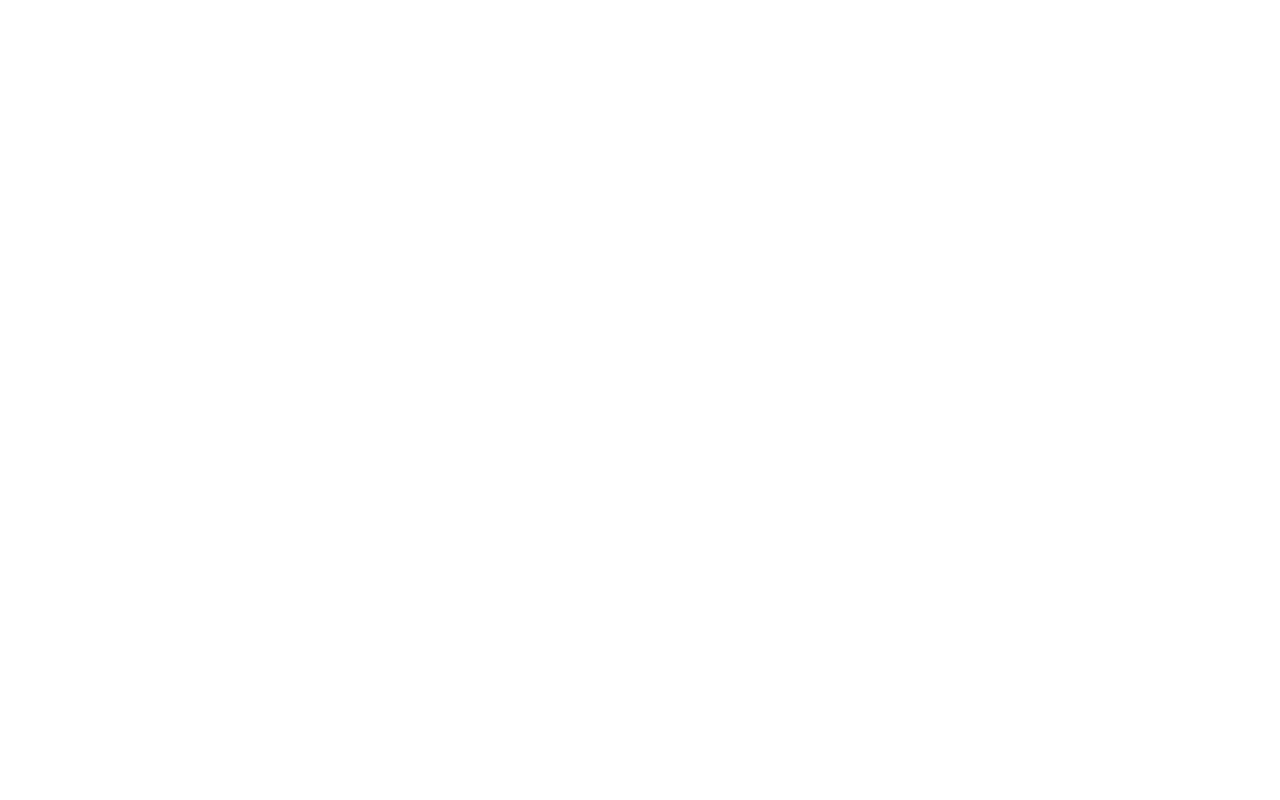
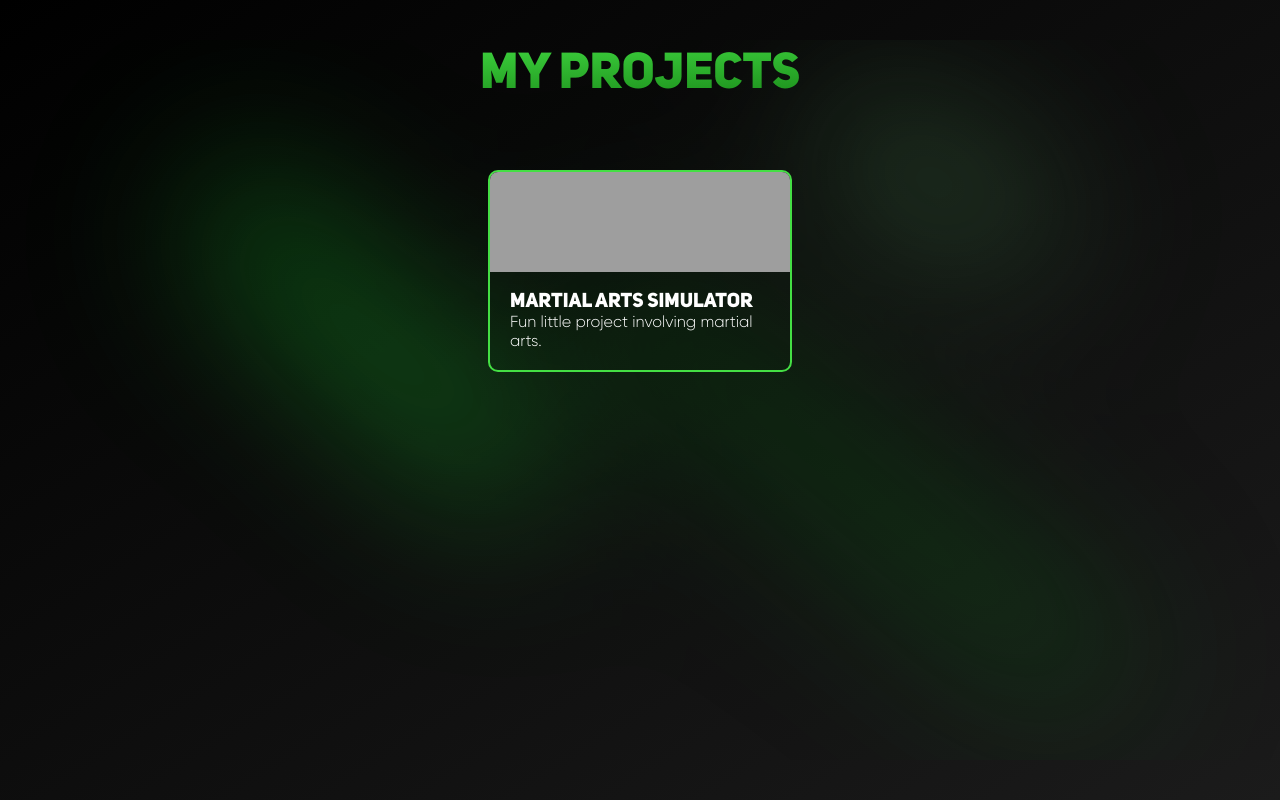
Before and after one commit to shivankacker/skks1212.github.io, a plain HTML site: page projects.html in a window 1280 px wide. Drawn offline with Linux system fonts and the light colour scheme; no server answers; grey boxes are pictures that could not be loaded.

Commit message:
Projects
Fetches projects from main website

```diff
--- a/css/common.css
+++ b/css/common.css
@@ -36,9 +36,6 @@ html, body{
 }
 body{
     font-family: var(--font);
-    background:url('../med/blurred.png'),linear-gradient(to bottom right, var(--primary), var(--secondary)); /* Inspired by tailwind's home page. Ironic. */
-    background-position: center;
-    background-size: cover;
     color: var(--primary-font);
 }
 
@@ -47,6 +44,19 @@ body{
     display: flex;
     align-items: center;
     justify-content: center;
+    position: relative;
+}
+.landing::before{
+    content: '';
+    position: absolute;
+    top: 0px;
+    bottom: 0px;
+    left: 0px;
+    right: 0px;
+    z-index: -2;
+    background:url('../med/blurred.png'),linear-gradient(to bottom right, var(--primary), var(--secondary)); /* Inspired by tailwind's home page. Ironic. */
+    background-position: center;
+    background-size: cover;
 }
 
 .l-tit{
@@ -186,3 +196,70 @@ body{
         text-align: center;
     }
 }
+.header{
+    padding: 50px;
+    text-align: center;
+}
+.h-tit{
+    font-size: 50px;
+    font-family: var(--font-bold);
+    font-weight: 900;
+    background: linear-gradient(to bottom right, var(--accent), var(--accent-active));
+    -webkit-background-clip: text;
+    -webkit-text-fill-color: transparent;
+}
+.okboomer{
+    background:url('../med/blurred.png'),linear-gradient(to bottom right, var(--primary), var(--secondary)); /* Inspired by tailwind's home page. Ironic. */
+    background-position: center;
+    background-size: 100%;
+    background-repeat: no-repeat;
+    min-height: 100vh;
+}
+.p-block-wrap{
+    display: flex;
+    flex-wrap: wrap;
+    justify-content: center;
+}
+.pb-block{
+    display: inline-block;
+    border: 2px solid var(--accent);
+    border-radius: 10px;
+    width: 300px;
+    overflow: hidden;
+    margin: 20px;
+    cursor: pointer;
+    position: relative;
+    transition: 0.2s;
+    color: inherit;
+    text-decoration: none;
+}
+.pb-block::after{
+    background: var(--accent);
+    position: absolute;
+    top: calc(50% - 200px);
+    left: calc(50% - 200px);
+    transform: scale(0);
+    height: 400px;
+    width: 400px;
+    z-index: -1;
+    content: '';
+    transition: 0.2s;
+    border-radius: 50%;
+}
+.pb-block:hover::after{
+    transform: scale(1);
+}
+.pb-block:hover{
+    color: var(--primary);
+}
+.pb-img{
+    height: 100px;
+    width: 100%;
+}
+.pb-info{
+    padding: 20px;
+}
+.pb-title{
+    font-family: var(--font-bold);
+    font-size: 20px;
+}
--- /dev/null
+++ b/lay/header.html
@@ -0,0 +1,5 @@
+<div class="header">
+    <div class="h-tit">
+        My Projects
+    </div>
+</div>
--- a/projects.html
+++ b/projects.html
@@ -0,0 +1,75 @@
+<!DOCTYPE html>
+<html>
+    <head>
+        <title>
+            Projects by Shivank Kacker
+        </title>
+
+        <meta http-equiv="Content-Type" content="text/html; charset=utf-8">
+        <meta name="viewport" content="width=device-width, initial-scale=1">
+        <script src="inc/components.js"></script>
+
+        <link rel="stylesheet" href="css/common.css">
+
+    </head>
+    <body class="okboomer">
+        <div component compRes = "lay/header.html"></div>
+        <div class="dummy" style="display: none;"></div>
+        <div class="p-block-wrap">
+            <a class="pb-block" href="fight">
+                <div class="pb-img" style="background:url('https://cdn.discordapp.com/attachments/656529142166323202/933116717314474054/download.png');background-position:center;background-size:cover;">
+                </div>
+                <div class="pb-info">
+                    <div class="pb-title">
+                        Martial Arts Simulator
+                    </div>
+                    <div class="pb-cont">
+                        Fun little project involving martial arts.
+                    </div>
+                </div>
+            </a>
+        </div>
+    </body>
+</html>
+
+<script>
+    window.addEventListener("load", () => {
+        componentLoader.load(()=>{
+            console.log('All Components Loaded');
+            fetch("https://shivank.writeroo.in")
+            .then(response => response.text())
+            .then(data => displayPortFolio(data));
+        });
+
+    });
+    let displayPortFolio = (data) => {
+        let dummy = document.getElementsByClassName('dummy')[0];
+        dummy.innerHTML = data;
+        let Bs = dummy.querySelectorAll('.s-ach-box');
+        Bs.forEach(element => {
+            let href = element.getAttribute('href');
+            let title = element.getElementsByClassName('s-ach-box-title')[0].innerText.trim();
+            let desc = element.getElementsByClassName('s-ach-box-desc')[0].innerText.trim();
+            let bg = element.querySelector('.s-ach-box-background-bg');
+            const style = window.getComputedStyle(bg, false);
+            const bgurl = "https://shivank.writeroo.in/med/"+style.backgroundImage.slice(4, -1).replace(/"/g, "").split('med/')[1];
+
+            let newEle = `
+                <a class="pb-block" href="${href}">
+                    <div class="pb-img" style="background:url('${bgurl}');background-position:center;background-size:cover;">
+                    </div>
+                    <div class="pb-info">
+                        <div class="pb-title">
+                            ${title}
+                        </div>
+                        <div class="pb-cont">
+                            ${desc}
+                        </div>
+                    </div>
+                </a>
+            `;
+
+            document.getElementsByClassName('p-block-wrap')[0].innerHTML += newEle;
+        });
+    }
+</script>
```
